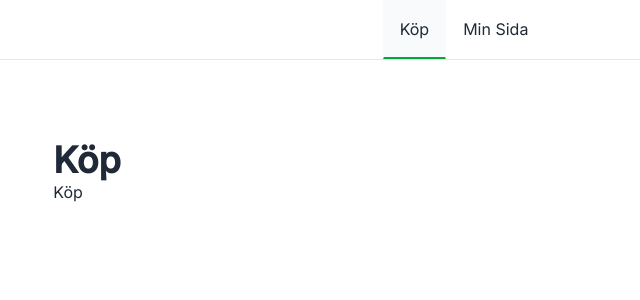
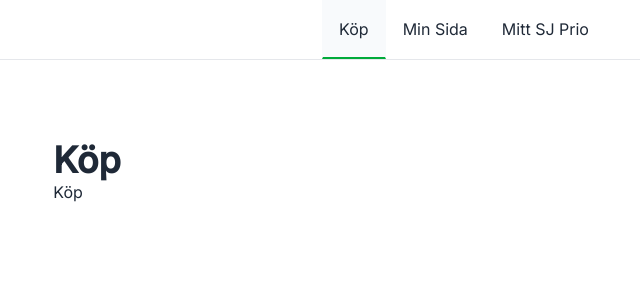
Before and after one commit to oliie/sj-hackathon-svelte, a Svelte app: page / in a window 1280 px wide. Shown: the top 300 px of the page, without its empty margins (176-816 px from the left). Built offline with nearby package versions, Linux system fonts and the light colour scheme.

Commit message:
- adds new route

```diff
--- a/src/App.svelte
+++ b/src/App.svelte
@@ -13,6 +13,9 @@
     <Buy />
   {:else if $navStore === 'Min Sida'}
     <h1 class="text-4xl font-bold">Min sida</h1>
+    Hopoa
+  {:else if $navStore === 'Mitt SJ Prio'}
+    <h1 class="text-4xl font-bold">Mitt SJ Prio</h1>
     <MyPage />
   {/if}
 </main>
--- a/src/lib/Nav.svelte
+++ b/src/lib/Nav.svelte
@@ -1,7 +1,7 @@
 <script>
   import { navStore } from './stores/nav';
 
-  let navs = ['Köp', 'Min Sida'];
+  let navs = ['Köp', 'Min Sida', 'Mitt SJ Prio'];
 
   const handleNav = (nav) => {
     navStore.set(nav);
```
